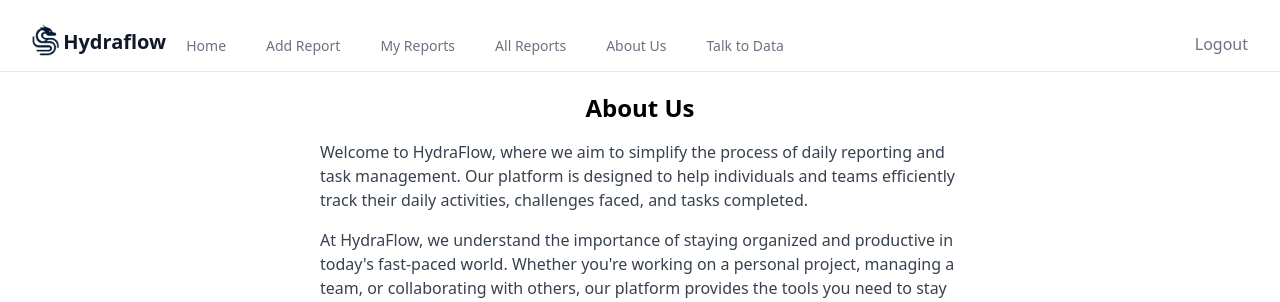
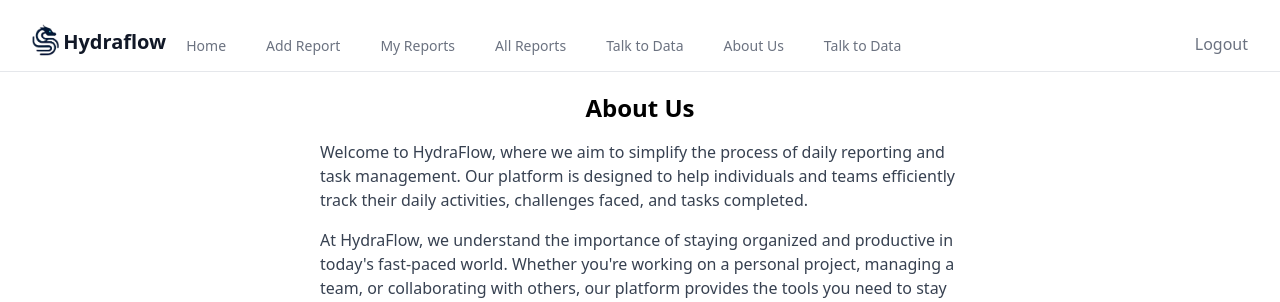
Before and after one commit to saadqureshi-1/hydraflow, a Flask app: page /about_us in a window 1280 px wide. Shown: the top 302 px of the page. Run offline with Flask 3, Linux system fonts and the light colour scheme; a user stored in the database is signed in; tables that the repository leaves empty hold one stand-in row (values such as "Sample post").

Commit message:
admin can see talk to data now only

```diff
--- a/app/templates/base.html
+++ b/app/templates/base.html
@@ -27,6 +27,7 @@
                             <a href="{{ url_for('main.report') }}" class="text-gray-500 hover:text-gray-700 inline-flex items-center px-1 pt-1 text-sm font-medium no-underline">My Reports</a>
                             {% if current_user.is_admin %}
                                 <a href="{{ url_for('main.all_report') }}" class="text-gray-500 hover:text-gray-700 inline-flex items-center px-1 pt-1 text-sm font-medium no-underline">All Reports</a>
+                                <a href="{{ url_for('main.talk_to_data') }}" class="text-gray-500 hover:text-gray-700 inline-flex items-center px-1 pt-1 text-sm font-medium no-underline">Talk to Data</a>
                             {% endif %}
                         {% endif %}
                         <a href="{{ url_for('main.about_us') }}" class="text-gray-500 hover:text-gray-700 inline-flex items-center px-1 pt-1 text-sm font-medium no-underline">About Us</a>
```
